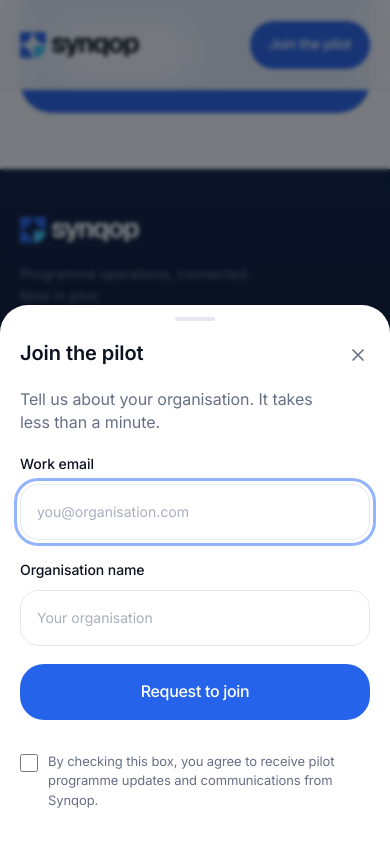
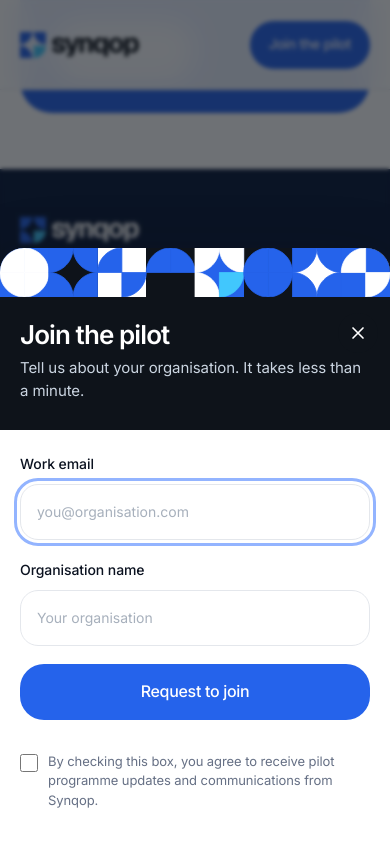
Before and after one commit to JustALink-glitch/Synqop, a plain HTML site: page index.html in a window 390 px wide. Both pictures are taken after a click on the link "Join the pilot". Shown: the part 4737-5581 px from the top of the page. Drawn offline with Linux system fonts and the light colour scheme.

Commit message:
Brand the Join the pilot form
- Dark ink header with the petal band pattern from the Marketing Figma file
  (Pattern / Petal band, 96:349) above the title, close button on the dark area
- Form body on white below; same layout as a modal and as a mobile bottom sheet
- Band SVG paints tile backgrounds first and outlines shapes slightly so no
  hairline seams show between tiles on high-density screens

Co-Authored-By: Claude Opus 5.5 <noreply@anthropic.com>
Claude-Session: https://claude.ai/code/session_019kVf44ncP3ckCQBZCSJGGT

```diff
--- a/index.html
+++ b/index.html
@@ -426,6 +426,23 @@
     </main>
 
     <dialog class="pilot-dialog" id="join-pilot" aria-labelledby="pilot-dialog-title">
+      <div class="pilot-dialog-card">
+        <header class="pilot-dialog-header">
+          <img
+            class="pilot-dialog-band"
+            src="src/assets/images/brand/petal-band.svg"
+            alt=""
+            width="1280"
+            height="160"
+          />
+          <div class="pilot-dialog-heading">
+            <button class="pilot-dialog-close" type="button" data-close-pilot aria-label="Close">
+              <svg viewBox="0 0 24 24" aria-hidden="true" focusable="false"><path d="M6 6l12 12M18 6L6 18" /></svg>
+            </button>
+            <h2 id="pilot-dialog-title">Join the pilot</h2>
+            <p>Tell us about your organisation. It takes less than a minute.</p>
+          </div>
+        </header>
         <form
           class="interest-form"
           id="interest-form"
@@ -433,15 +450,6 @@
           method="POST"
           aria-describedby="form-status"
         >
-        <div class="form-heading">
-          <div>
-            <b id="pilot-dialog-title">Join the pilot</b>
-            <small>Tell us about your organisation. It takes less than a minute.</small>
-          </div>
-          <button class="pilot-dialog-close" type="button" data-close-pilot aria-label="Close">
-            <svg viewBox="0 0 24 24" aria-hidden="true" focusable="false"><path d="M6 6l12 12M18 6L6 18" /></svg>
-          </button>
-        </div>
           <input type="hidden" name="_subject" value="New Synqop pilot request" />
           <label for="email">Work email</label>
           <input
@@ -494,6 +502,7 @@
             aria-live="polite"
           ></div>
         </form>
+      </div>
     </dialog>
 
     <footer class="site-footer" id="footer">
--- a/src/styles/styles.css
+++ b/src/styles/styles.css
@@ -1800,7 +1800,7 @@ h1 {
 
 /* Join the pilot dialog */
 .pilot-dialog {
-  width: min(520px, calc(100% - 32px));
+  width: min(560px, calc(100% - 32px));
   max-width: none;
   max-height: calc(100dvh - 48px);
   margin: auto;
@@ -1812,43 +1812,66 @@ h1 {
   overflow: visible;
 }
 .pilot-dialog::backdrop {
-  background: rgba(14, 19, 26, 0.56);
+  background: rgba(14, 19, 26, 0.6);
   backdrop-filter: blur(2px);
 }
-.pilot-dialog .interest-form {
+.pilot-dialog-card {
   max-height: calc(100dvh - 48px);
   overflow-y: auto;
+  overscroll-behavior: contain;
   background: var(--white);
   border-radius: var(--radius-lg);
-  box-shadow: 0 30px 80px rgba(14, 19, 26, 0.28);
-}
-.pilot-dialog .form-heading {
-  align-items: flex-start;
-  justify-content: space-between;
-}
-.pilot-dialog .form-heading > div {
-  display: grid;
-  gap: 6px;
+  box-shadow: 0 30px 80px rgba(14, 19, 26, 0.32);
+}
+.pilot-dialog-header {
+  position: relative;
+  background: #0e131a;
+  color: var(--white);
+}
+.pilot-dialog-band {
+  display: block;
+  width: 100%;
+  height: auto;
+}
+.pilot-dialog-heading {
+  position: relative;
+  padding: 32px clamp(24px, 4.5vw, 40px) 36px;
+}
+.pilot-dialog-heading h2 {
+  margin: 0 48px 8px 0;
+  color: var(--white);
+  font-size: clamp(28px, 3vw, 34px);
+  font-weight: var(--font-weight-semibold);
+  line-height: 1.1;
+  letter-spacing: var(--letter-spacing-section);
+}
+.pilot-dialog-heading p {
+  margin: 0;
+  color: #cbd5e1;
+  font-size: 15px;
+  line-height: 1.5;
 }
 .pilot-dialog-close {
-  flex: none;
+  position: absolute;
+  top: 24px;
+  right: 20px;
+  z-index: 1;
   display: grid;
   place-items: center;
   width: 40px;
   height: 40px;
-  margin: -6px -8px 0 0;
   border: 0;
   border-radius: 50%;
-  background: transparent;
-  color: var(--muted);
+  background: #0e131a;
+  color: var(--white);
   cursor: pointer;
+  transition: background 160ms ease;
 }
 .pilot-dialog-close:hover {
-  background: var(--color-neutral);
-  color: var(--ink);
+  background: #242e3c;
 }
 .pilot-dialog-close:focus-visible {
-  outline: 2px solid var(--color-primary);
+  outline: 2px solid #41c7fd;
   outline-offset: 2px;
 }
 .pilot-dialog-close svg {
@@ -1859,6 +1882,17 @@ h1 {
   stroke-width: 2;
   stroke-linecap: round;
 }
+.pilot-dialog .interest-form {
+  max-width: none;
+  margin: 0;
+  padding: 32px clamp(24px, 4.5vw, 40px) 36px;
+  background: var(--white);
+  border-radius: 0;
+  box-shadow: none;
+}
+.pilot-dialog .interest-form label:first-of-type {
+  margin-top: 0;
+}
 .pilot-dialog .form-submit {
   width: 100%;
 }
@@ -1899,25 +1933,24 @@ html.pilot-dialog-open {
     width: 100%;
     max-height: calc(100dvh - 24px);
     margin: auto 0 0;
-    border-radius: 28px 28px 0 0;
+    border-radius: 24px 24px 0 0;
+  }
+  .pilot-dialog-card {
+    max-height: calc(100dvh - 24px);
+    border-radius: 24px 24px 0 0;
+  }
+  .pilot-dialog-heading {
+    padding: 24px 20px 28px;
+  }
+  .pilot-dialog-heading h2 {
+    font-size: 26px;
   }
   .pilot-dialog .interest-form {
-    max-width: none;
-    max-height: calc(100dvh - 24px);
-    padding: 12px 20px calc(24px + env(safe-area-inset-bottom));
-    border-radius: 28px 28px 0 0;
-  }
-  .pilot-dialog .interest-form::before {
-    content: "";
-    display: block;
-    width: 40px;
-    height: 4px;
-    margin: 0 auto 20px;
-    border-radius: 2px;
-    background: var(--border);
-  }
-  .pilot-dialog .form-heading {
-    margin-bottom: 16px;
+    padding: 24px 20px calc(24px + env(safe-area-inset-bottom));
+  }
+  .pilot-dialog-close {
+    top: 16px;
+    right: 12px;
   }
 }
 @media (max-width: 680px) and (prefers-reduced-motion: no-preference) {
```
Also changed, not shown: src/assets/images/brand/petal-band.svg (added). Lines whose indentation alone changed are shown as unchanged.
